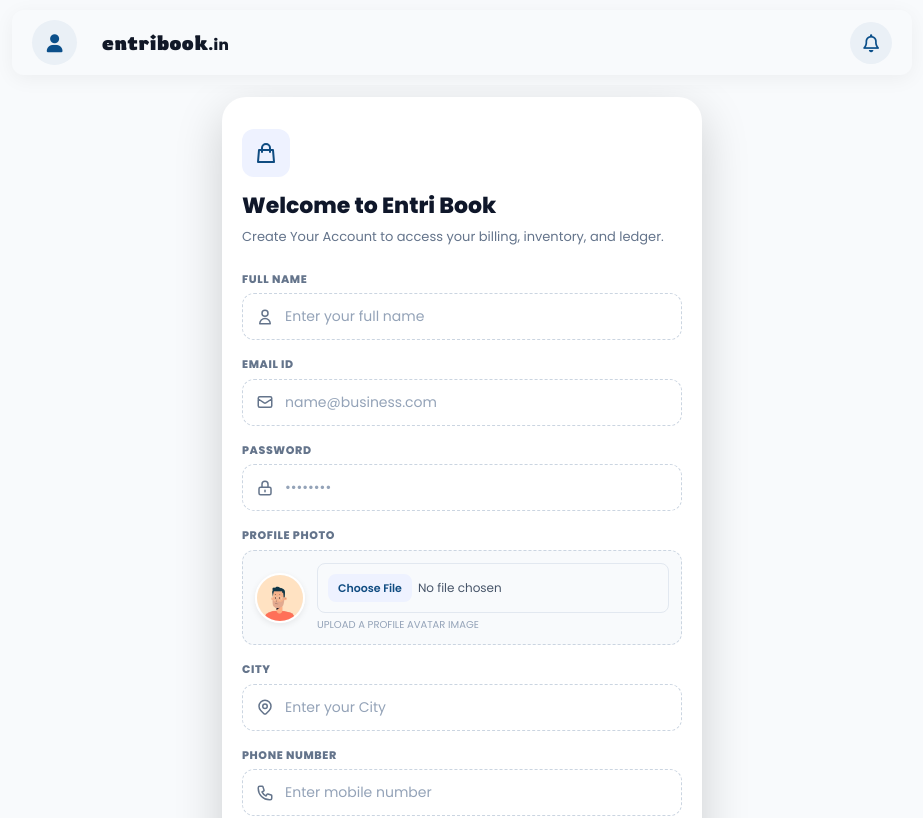
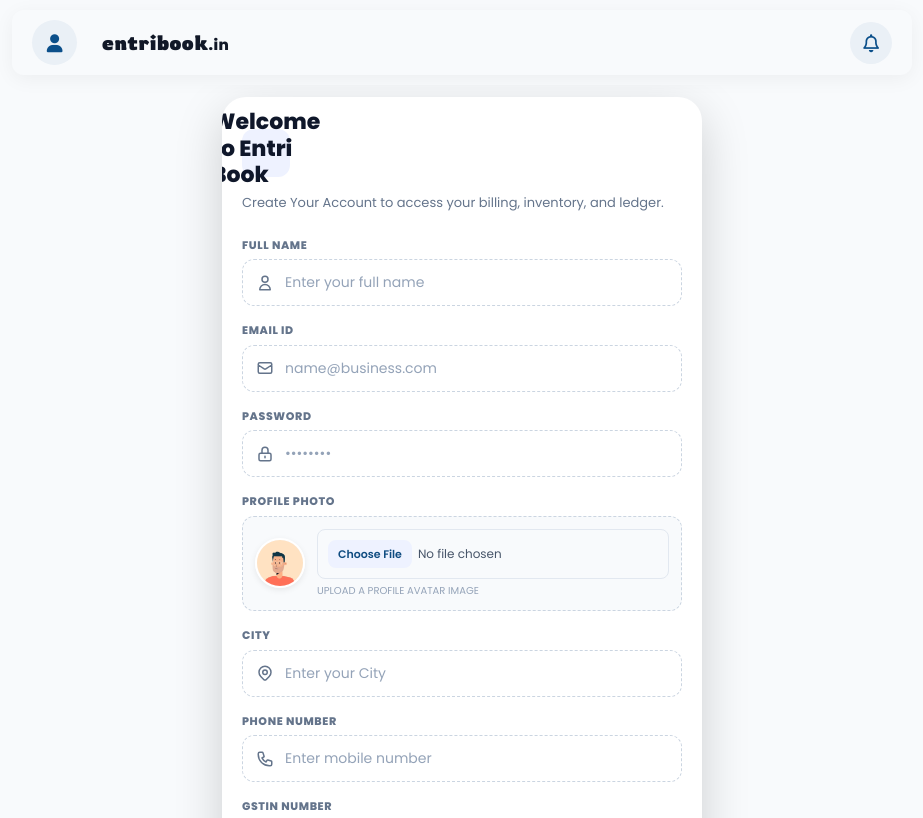
Before and after one commit to myentribook/Entri-Book, a React (Create React App) app in the folder frontend/: page /register in a window 1280 px wide. Shown: the top 818 px of the page, without its empty margins (178-1101 px from the left). Built offline with nearby package versions, Linux system fonts and the light colour scheme; no server answers; a web font is replaced by a local one.

Commit message:
register page correction

```diff
--- a/frontend/src/components/user/Register.js
+++ b/frontend/src/components/user/Register.js
@@ -76,10 +76,10 @@ export default function Register() {
                         <div className="brand-badge">
                             <svg fill="none" stroke="currentColor" viewBox="0 0 24 24" xmlns="http://www.w3.org/2000/svg">
                                 <path strokeLinecap="round" strokeLinejoin="round" strokeWidth="2" d="M16 11V7a4 4 0 00-8 0v4M5 9h14l1 12H4L5 9z"></path>
-                            </svg>
+                            </svg>  <h1 className="auth-title">Welcome to Entri Book</h1>
                         </div>
 
-                        <h1 className="auth-title">Welcome to Entri Book</h1>
+
                         <p className="subtitle">Create Your Account to access your billing, inventory, and ledger.</p>
 
                         {/* Full Name */}
```
